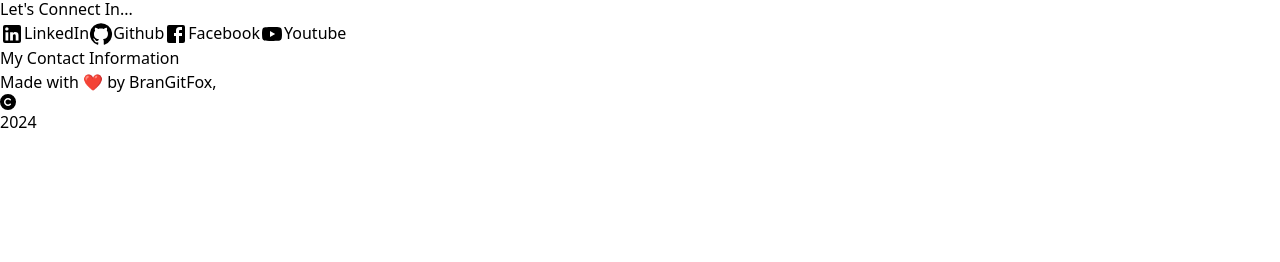
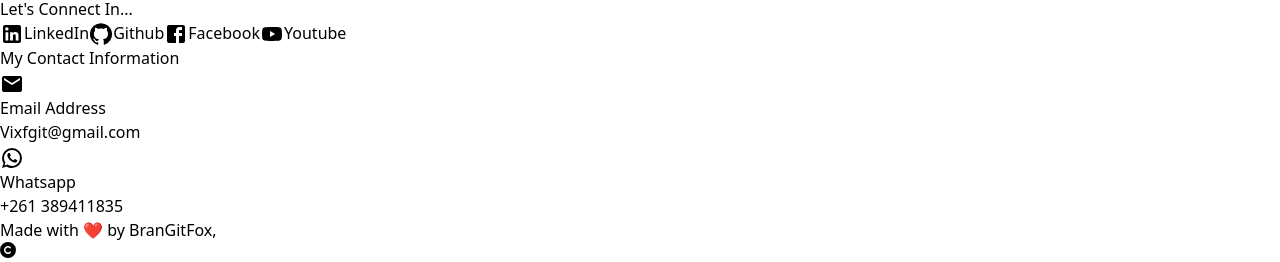
Before and after one commit to branGitfox/Pro, a React (Vite) app: page / in a window 1280 px wide. Shown: the part 2186-2448 px from the top of the page. Before the commit the page ends 2320 px from the top, so only its background shows below. Built offline with nearby package versions, Linux system fonts and the light colour scheme.

Commit message:
feat:adding contact info btn

```diff
--- a/src/App.tsx
+++ b/src/App.tsx
@@ -1,7 +1,7 @@
 import  { useState } from 'react'
 import br from '/br.jpg'
 import { FaBars, FaX, FaUserAstronaut, FaReact, FaLink, FaArrowRight, FaEarthEurope, FaToolbox, FaMobile , FaCopyright, FaLinkedin, FaMessage} from 'react-icons/fa6';
-import { Facebook, GitHub, LinkedIn, Mail, YouTube } from '@mui/icons-material';
+import { Facebook, GitHub, LinkedIn, Mail, Phone, WhatsApp, YouTube } from '@mui/icons-material';
 import { GiMailbox } from 'react-icons/gi';
 function App() {
   const [activeMenu, setActiveMenu] = useState<boolean>(false)
@@ -183,12 +183,6 @@ function App() {
                 </div>
                 <div className=" w-[100%] md:w-[500px] flex-col items-center">
                         <h2 className='text-white text-4xl font-bold'>Let's Connect In...</h2>
-                        {/* <p className="mt-3 font-light text-white ">Lorem ipsum dolor sit amet consectetur, adipisicing elit. Eius aperiam, nemo aspernatur ex molestiae harum doloribus, id cupiditate enim iusto at voluptatem facilis? Ullam quaerat, nesciunt animi fuga tempore autem.</p>
-                        <ul className='mt-4'>
-                            <li  className='mb-4'><FaEarthEurope size={30} className='text-blue-600'/></li>
-                            <li className='mb-4'><FaToolbox size={30} className='text-orange-600' /></li>
-                            <li className='mb-4'><FaMobile size={30} className='text-green-600' /></li>
-                        </ul> */}
                         <div className="mt-3 flex justify-between flex-wrap gap-2">
                             <a href="" className="px-6 py-2 bg-gray-700 text-white rounded-sm"><LinkedIn className='inline mx-2 text-blue-600'/>LinkedIn</a>
                             <a href="" className="px-6 py-2 bg-gray-700 text-white rounded-sm"><GitHub className='inline mx-2'/>Github</a>
@@ -196,9 +190,18 @@ function App() {
                             <a href="" className="px-6 py-2 bg-gray-700 text-white rounded-sm"><YouTube  className='inline mx-2 text-red-700'/>Youtube</a>
                         </div>
                         <h2 className='text-white text-4xl font-bold mt-3'>My Contact Information</h2>
-                        <div className="mt-2 flex justify-center">
-                            <div className="w-[200px] h-[100px] bg-blue-600"></div>
-                            <div className="w-[200px] h-[100px] bg-blue-600"></div>
+                        <div className="mt-2 flex justify-start">
+                            <div className="w-[200px] h-[100px] bg-blue-600 flex-col  justify-center items-center p-3 rounded-md">
+                                <Mail className='text-white block '/>
+                                <h3 className='text-white font-semibold'>Email Address</h3>
+                                <p className='text-white font-bold'>Vixfgit@gmail.com</p>
+                            </div>
+                            <div className="w-[200px] h-[100px] bg-blue-600 flex-col justify-center items-center p-3 rounded-md">
+                            <WhatsApp className='text-white block'/>
+                                <h3 className='text-white font-semibold'>Whatsapp</h3>
+                                <p className='text-white font-bold'>+261 389411835</p>
+                                </div>
+
                         </div>
 
                 </div>
```
